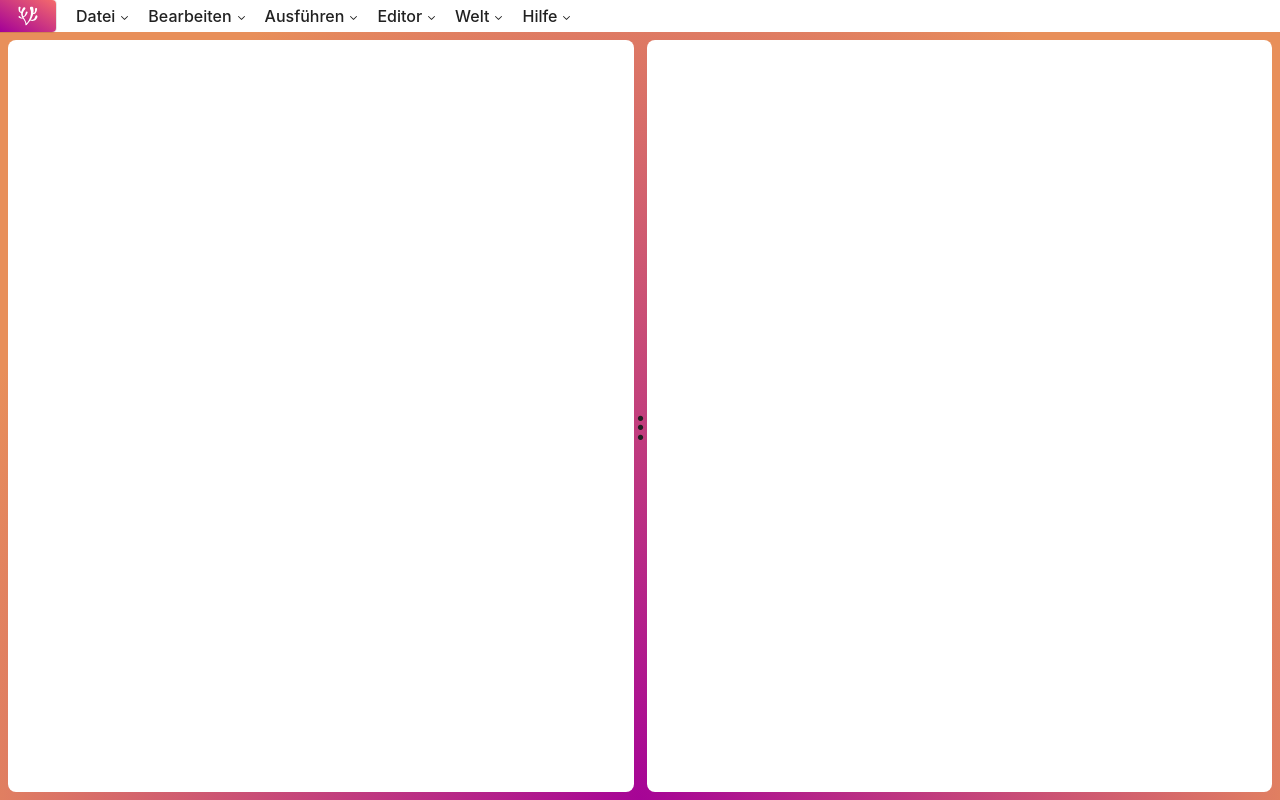
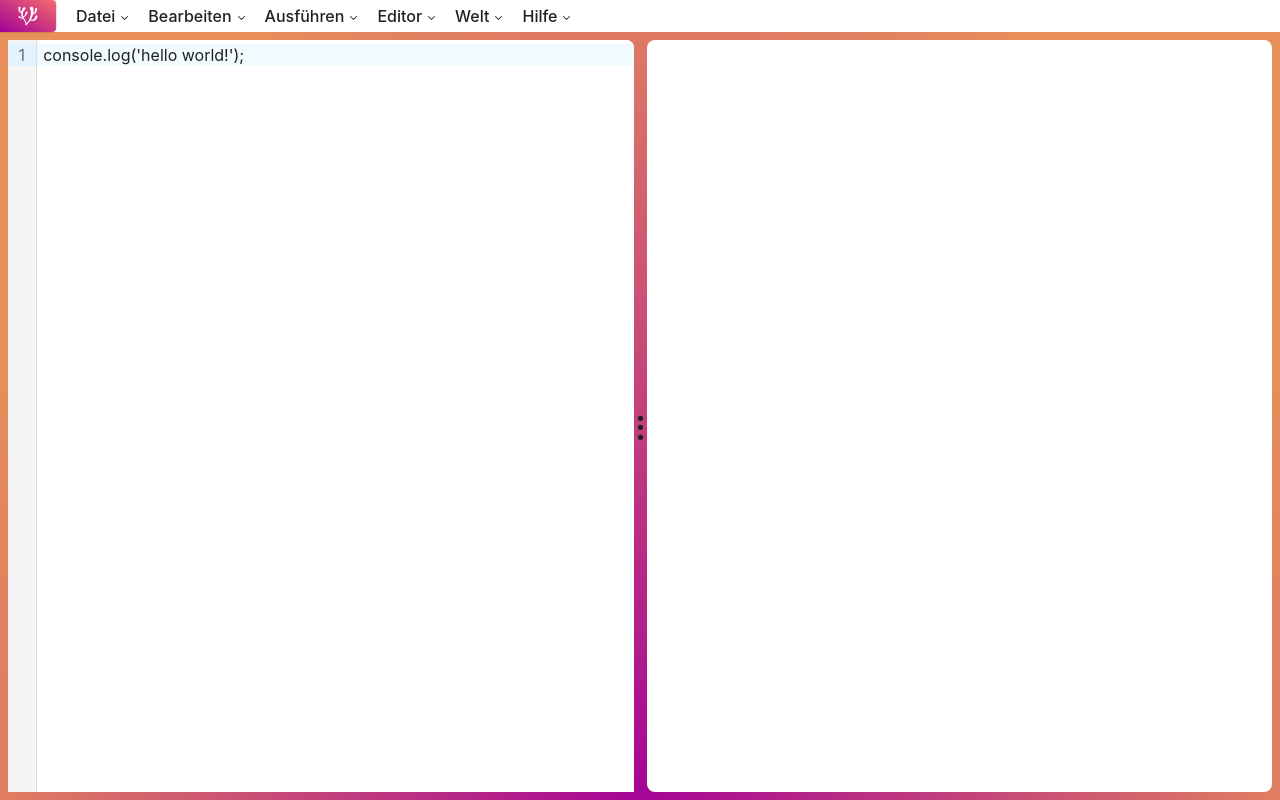
Before and after one commit to robotcoral/coral-react, a Next.js app: page / in a window 1280 px wide. Built offline with nearby package versions, Linux system fonts and the light colour scheme.

Commit message:
added codemirror component

```diff
--- /dev/null
+++ b/src/features/codemirror/components/CodeMirrorPanel.tsx
@@ -0,0 +1,28 @@
+import CodeMirror, { ReactCodeMirrorProps } from "@uiw/react-codemirror";
+import { FC, useCallback } from "react";
+import { styled } from "styles";
+
+type OnChangeProps = Parameters<
+  Exclude<ReactCodeMirrorProps["onChange"], undefined>
+>;
+
+const StyledCodeMirror = styled(CodeMirror, {
+  "height": "100%",
+  "& .cm-editor": { btrr: "$default", height: "100%" },
+});
+
+export const CodeMirrorPanel: FC = () => {
+  const onChange = useCallback(
+    (value: OnChangeProps[0], _viewUpdate: OnChangeProps[1]) => {
+      console.log("value:", value);
+    },
+    []
+  );
+
+  return (
+    <StyledCodeMirror
+      value="console.log('hello world!');"
+      onChange={onChange}
+    />
+  );
+};
--- /dev/null
+++ b/src/features/codemirror/index.ts
@@ -0,0 +1 @@
+export * from "./components/CodeMirrorPanel";
--- a/src/pages/index.tsx
+++ b/src/pages/index.tsx
@@ -1,5 +1,6 @@
 /* eslint-disable arrow-body-style */
-import { SplitView } from "components/pane";
+import { SplitView } from "components/splitView";
+import { CodeMirrorPanel } from "features/codemirror";
 import type { NextPage } from "next";
 import Head from "next/head";
 
@@ -12,7 +13,7 @@ const Home: NextPage = () => {
         <link rel="icon" href="/favicon.ico" />
       </Head>
       <SplitView>
-        <div />
+        <CodeMirrorPanel />
         <div />
       </SplitView>
     </>
--- a/tsconfig.json
+++ b/tsconfig.json
@@ -23,6 +23,7 @@
       "constants": ["constants/index.ts"],
       "constants/*": ["constants/*"],
       "context/*": ["context/*"],
+      "features/*": ["features/*"],
       "hooks": ["hooks/index.ts"],
       "hooks/*": ["hooks/*"],
       "lang/*": ["lang/*"],
```
Also changed, not shown: package.json (+8 -5 lines), .eslintrc.json, src/components/splitView/Pane.tsx (renamed from src/components/pane/Pane.tsx), src/components/splitView/SplitView.tsx (renamed from src/components/pane/SplitView.tsx), src/components/splitView/index.ts (renamed from src/components/pane/index.ts), 1 other file (tests, documents, lock files or other folders).
